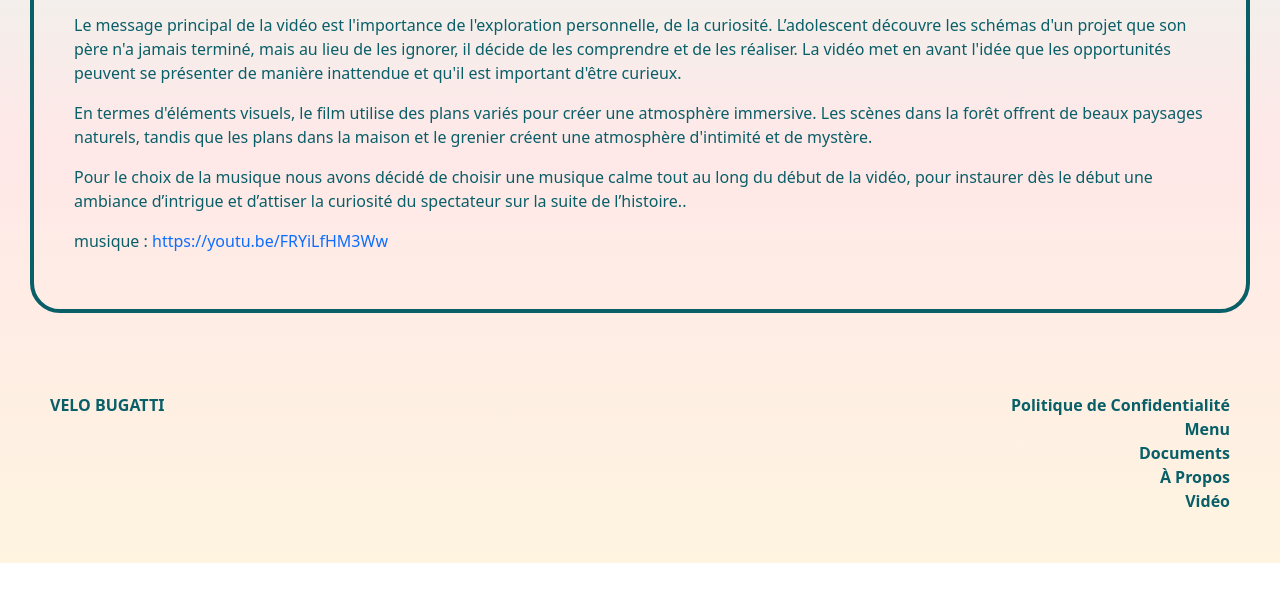
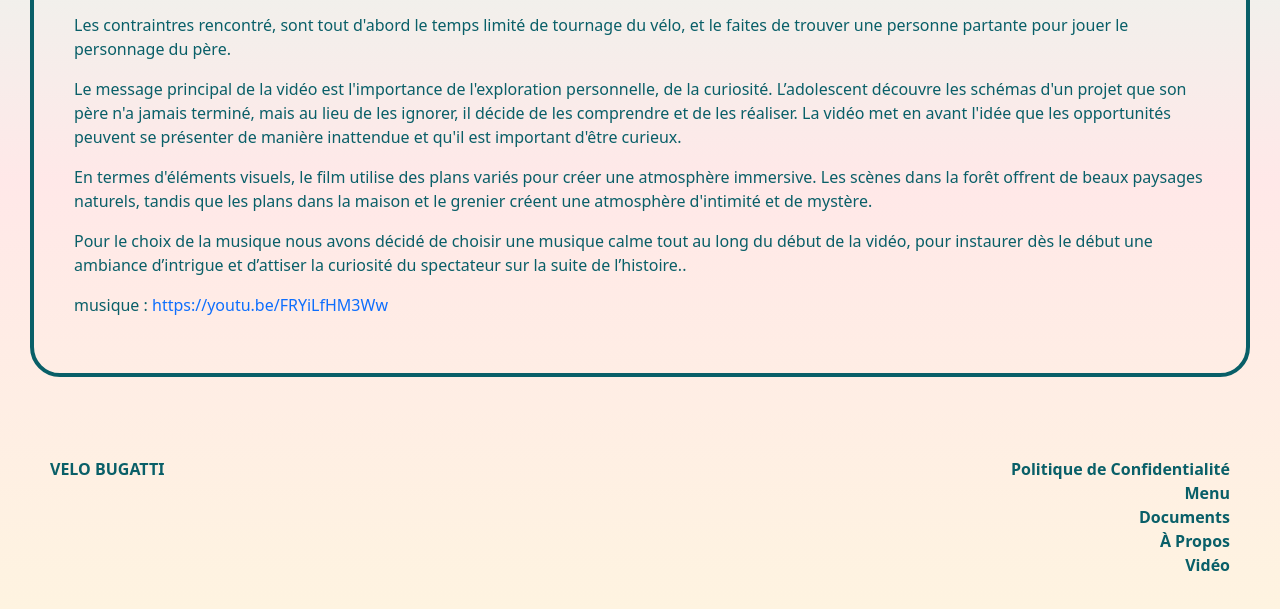
Before and after one commit to Syloww/velo_bugatti, a plain HTML site: page BriefCrea.html in a window 1280 px wide. Shown: the part 263-872 px from the top of the page. Before the commit the page ends 826 px from the top, so only its background shows below. Drawn offline with nearby package versions, Linux system fonts and the light colour scheme.

Commit message:
ajouts des contraintes

```diff
--- a/BriefCrea.html
+++ b/BriefCrea.html
@@ -20,6 +20,9 @@
         <div>
             <p>
                 Les cibles de la vidéo sont les adolescents et les jeunes adultes, avec un intérêt particulier pour ceux qui aiment l'aventure, le sport et l'ingénierie. Le protagoniste principal est un adolescent, ce qui permet aux spectateurs de s'identifier facilement à lui. De plus, le thème du vélo et de la découverte de schémas dans le grenier peut attirer ceux qui sont curieux de nature ou intéressés par la technologie.
+            </p>
+            <p>
+                Les contraintres rencontré, sont tout d'abord le temps limité de tournage du vélo, et le faites de trouver une personne partante pour jouer le personnage du père.
             </p>
             <p>
                 Le message principal de la vidéo est l'importance de l'exploration personnelle, de la curiosité. L’adolescent découvre les schémas d'un projet que son père n'a jamais terminé, mais au lieu de les ignorer, il décide de les comprendre et de les réaliser. La vidéo met en avant l'idée que les opportunités peuvent se présenter de manière inattendue et qu'il est important d'être curieux.
```
